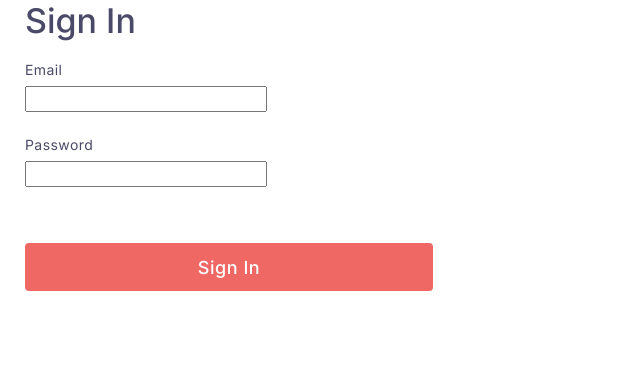
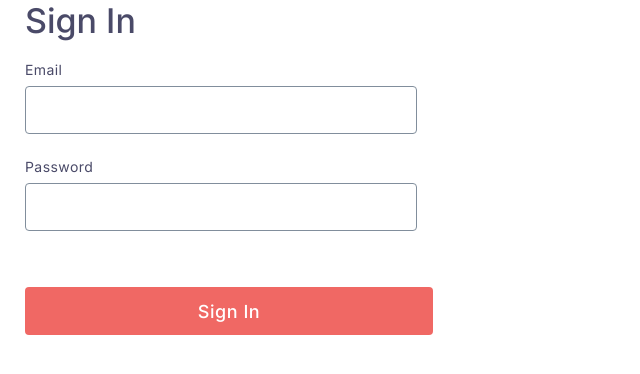
Before and after one commit to yuliapakhachuk/Amity-angular, an Angular app: page / in a window 1280 px wide. Shown: the top 374 px of the page, without its empty margins (0-640 px from the left). Built offline with nearby package versions, Linux system fonts and the light colour scheme.

Commit message:
Created general input styles

```diff
--- a/src/app/sign-in-page/sign-in-page.component.html
+++ b/src/app/sign-in-page/sign-in-page.component.html
@@ -5,12 +5,12 @@
         <div class="sign-in-form_content_inputs">
             <div>
                 <label>Email</label>
-                <input type="email" formControlName="email">
+                <input class="input" type="email" formControlName="email">
             </div>
 
             <div>
                 <label>Password</label>
-                <input type="password" formControlName="password">
+                <input class="input" type="password" formControlName="password">
             </div>
 
             <div>
--- a/src/styles.scss
+++ b/src/styles.scss
@@ -6,7 +6,8 @@
 @import './styles/base/variables';
 
 // ---------COMPONENTS-------------
-@import './styles/components/buttons'
+@import './styles/components/buttons';
+@import './styles/components/input';
 // @import './components/btn';
 // @import './components/filter';
 // @import './components/modal';
--- a/src/styles/base/_reset.scss
+++ b/src/styles/base/_reset.scss
@@ -61,3 +61,7 @@
     padding-left: 0;
     list-style: none;
   }
+
+  input {
+    all: unset;
+  }
--- /dev/null
+++ b/src/styles/components/_input.scss
@@ -0,0 +1,22 @@
+.input {
+    display: flex;
+    width: 358px;
+    padding: 13px 16px;
+    align-items: flex-start;
+    gap: 10px;
+    flex-shrink: 0;
+    border-radius: 4px;
+    border: 1px solid var(--light-300-color);
+
+    &:focus {
+        border-color: var(--secondary-200-color);
+    }
+
+    &_invalid {
+        border-color: var(--error-300-color);
+    }
+
+    &_valid {
+        border-color: var(--success-300-color);
+    }
+}
```
